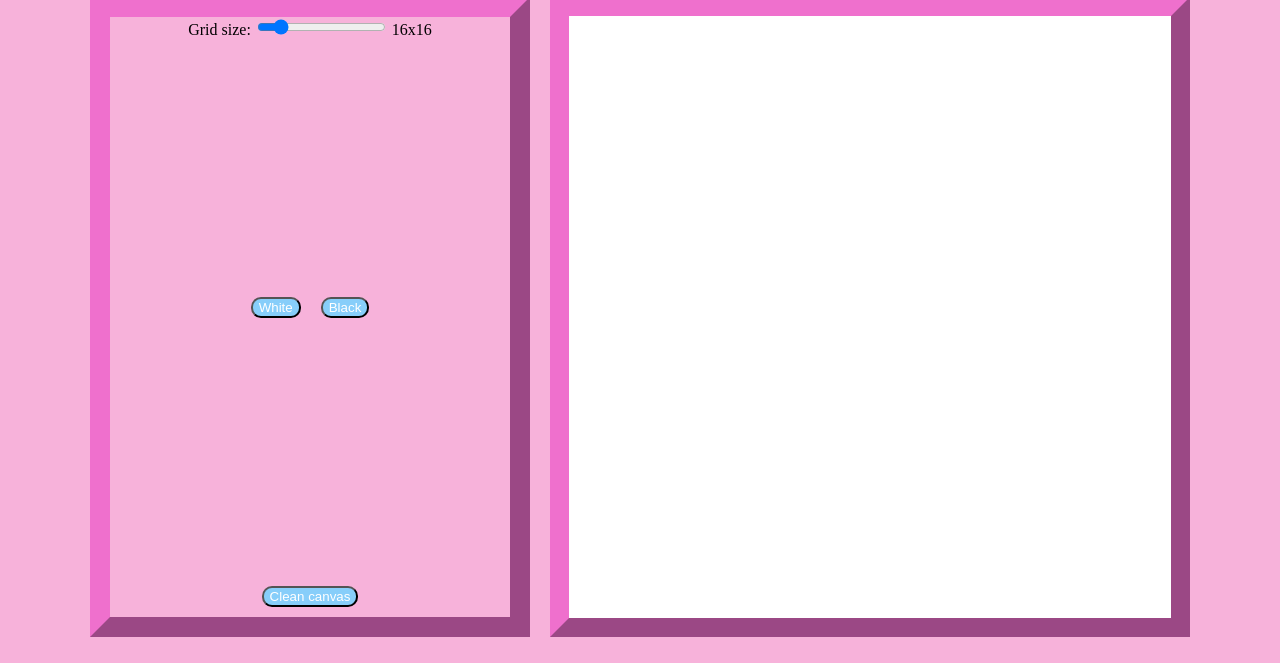
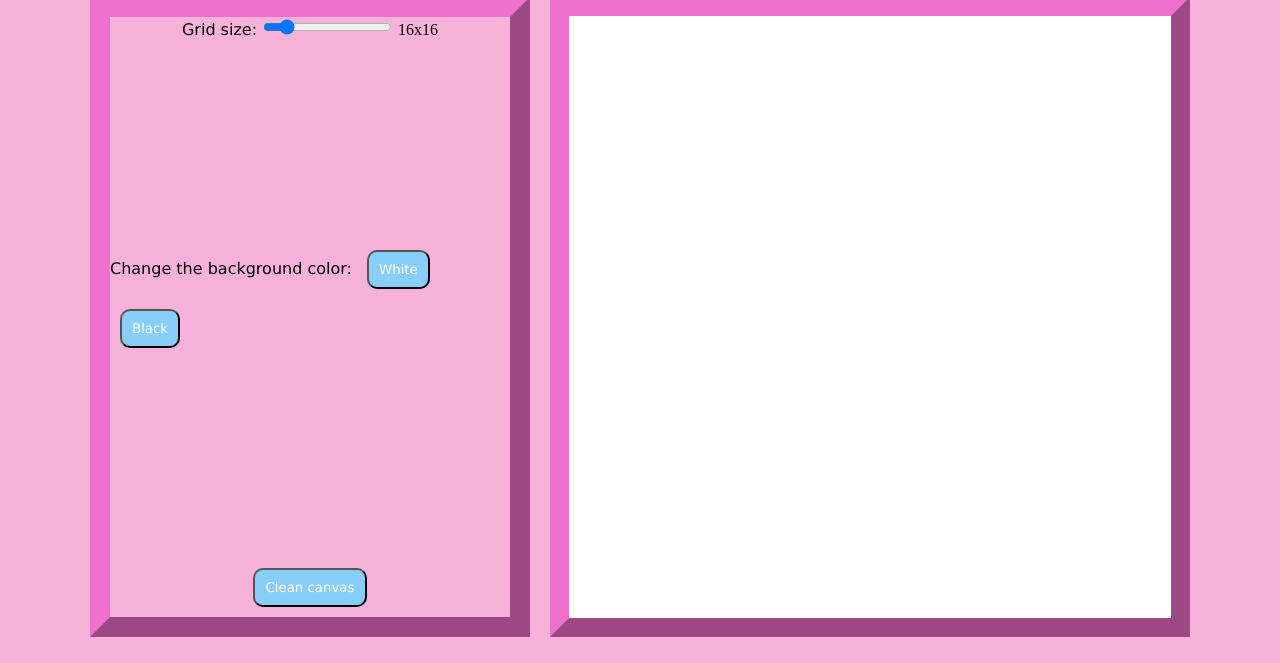
Before and after one commit to mariomontecatine/Etch-a-Sketch, a plain HTML site: page index.html in a window 1280 px wide. Shown: the part 137-800 px from the top of the page. Drawn offline with Linux system fonts and the light colour scheme.

Commit message:
Base project done. Extra credit (TOP assigment) left

```diff
--- a/index.html
+++ b/index.html
@@ -25,6 +25,7 @@
             <span id="gridValue">16</span>x<span id="gridValue2">16</span>
         </div>
         <div id="colorContainer">
+            <label>Change the background color: </label>
         </div>
     </div>
     <div id="container"></div>
--- a/style.css
+++ b/style.css
@@ -43,6 +43,8 @@ body {
     background-color: lightskyblue;
     color: white;
     margin: 10px;
+    padding: 10px;
+    font-family: 'Lucida Sans', 'Lucida Sans Regular', 'Lucida Grande', 'Lucida Sans Unicode', Geneva, Verdana, sans-serif;
 }
 
 h1 {
@@ -78,3 +80,7 @@ header {
     box-sizing: border-box;
     margin-right: 20px;
 }
+
+label {
+    font-family: 'Lucida Sans', 'Lucida Sans Regular', 'Lucida Grande', 'Lucida Sans Unicode', Geneva, Verdana, sans-serif;
+}
```
